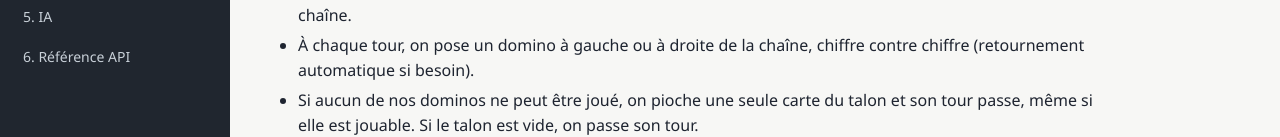
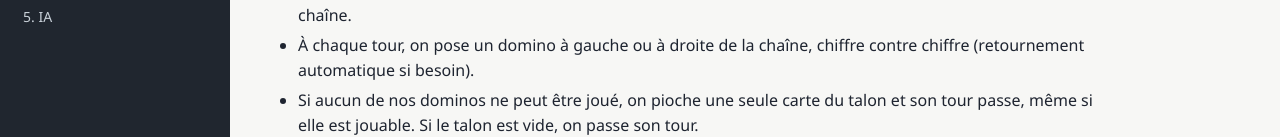
Before and after one commit to Helio66/The_magic_land_of_dominos, a plain HTML site: page docs/index.html in a window 1280 px wide. Shown: the part 315-452 px from the top of the page. Drawn offline with Linux system fonts and the light colour scheme.

Commit message:
index.html

```diff
--- a/docs/index.html
+++ b/docs/index.html
@@ -74,7 +74,6 @@
   <a href="#guide" data-cible="guide">3. Guide d'utilisation</a>
   <a href="#architecture" data-cible="architecture">4. Architecture</a>
   <a href="#ia" data-cible="ia">5. IA</a>
-  <a href="#api" data-cible="api">6. Référence API</a>
 </nav>
 
 <main>
```
